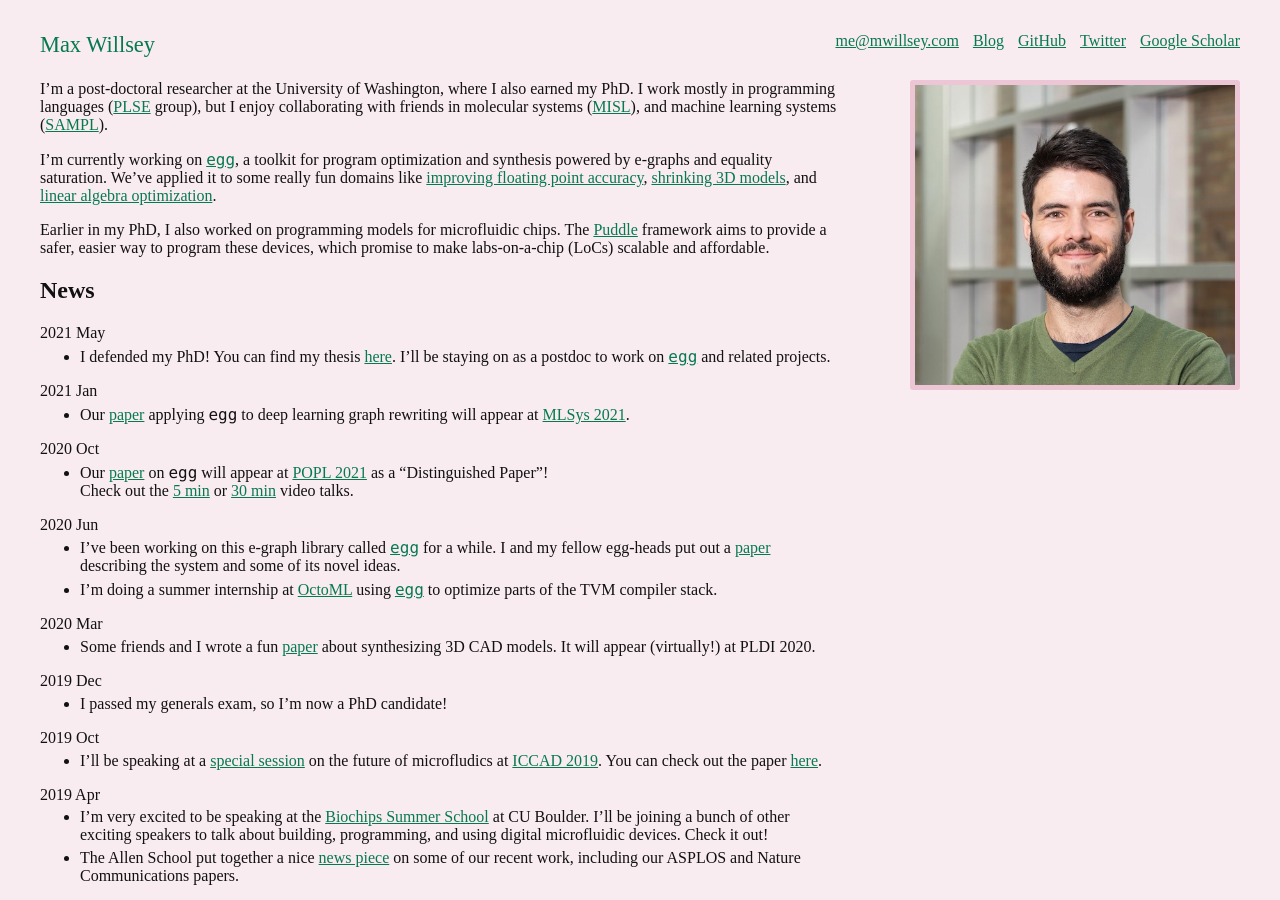
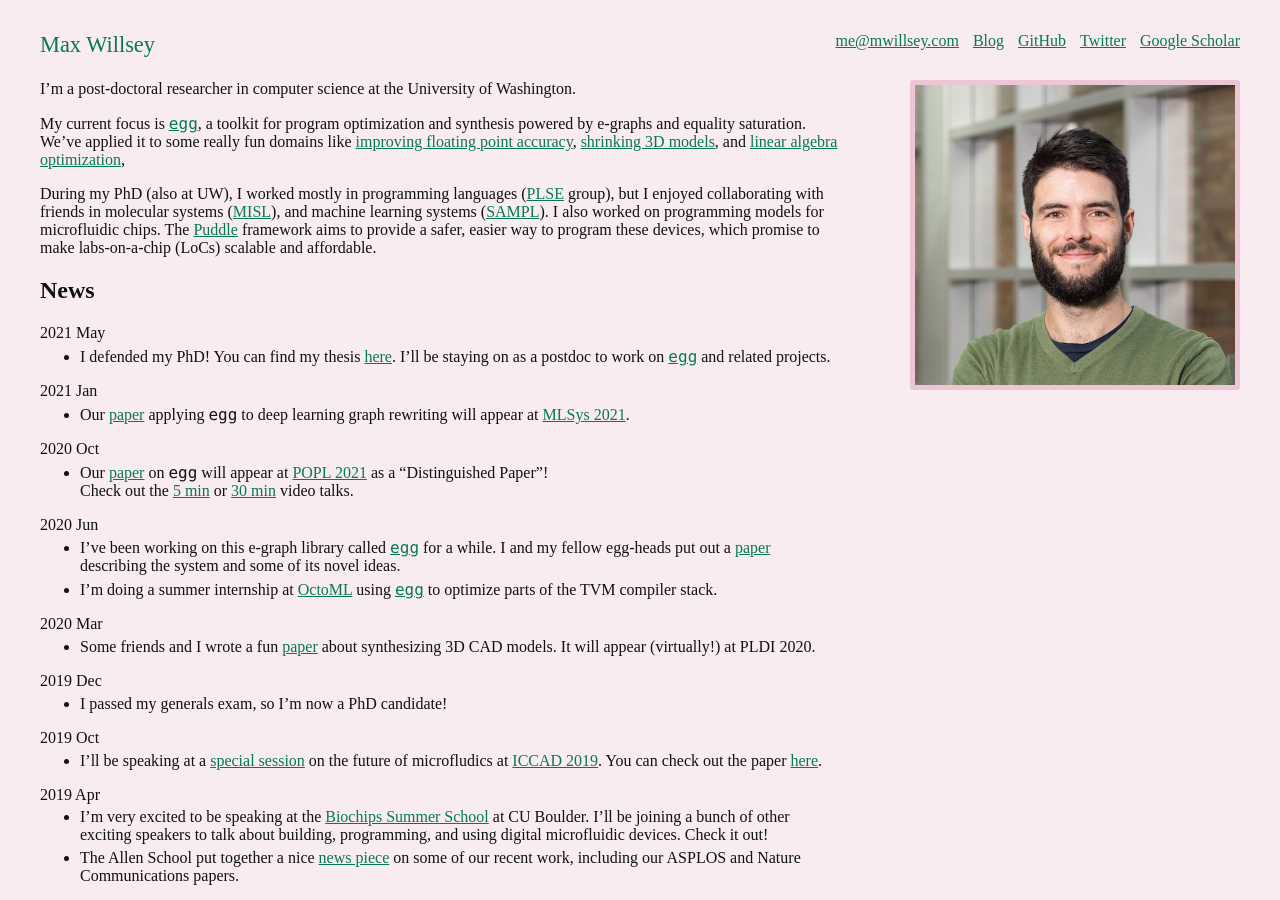
Before and after one commit to mwillsey/mwillsey.github.io, a Jekyll site: the page built from index.md, in a window 1280 px wide and 900 px high. Built offline with Jekyll 4.4.1, drawn with Linux system fonts in a browser that asks for light colours.

Commit message:
Refactor blurb

```diff
--- a/index.md
+++ b/index.md
@@ -6,22 +6,23 @@ layout: default
 
 <img id="max-photo" style="max-height: 300px" class="right" src="/assets/max.jpg">
 
-I'm a post-doctoral researcher at the University of Washington, where
- I also earned my PhD.
-I work mostly in programming languages ([PLSE] group),
-  but I enjoy collaborating with friends in
-  molecular systems ([MISL]),
-  and machine learning systems ([SAMPL]).
+I'm a post-doctoral researcher in computer science at the University of Washington.
 
-I'm currently working on [`egg`], a toolkit for program optimization and synthesis
+My current focus is [`egg`],
+a toolkit for program optimization and synthesis
 powered by e-graphs and equality saturation.
 We've applied it to some really fun domains like
   [improving floating point accuracy](https://herbie.uwplse.org),
   [shrinking 3D models](/papers/pldi-szalinski),
   and
-  [linear algebra optimization](https://arxiv.org/abs/2002.07951).
+  [linear algebra optimization](/papers/tensat),
 
-Earlier in my PhD, I also worked on programming models for microfluidic chips.
+During my PhD (also at UW),
+I worked mostly in programming languages ([PLSE] group),
+but I enjoyed collaborating with friends in
+molecular systems ([MISL]),
+and machine learning systems ([SAMPL]).
+I also worked on programming models for microfluidic chips.
 The [Puddle][] framework aims to provide a safer, easier
 way to program these devices, which promise to make labs-on-a-chip (LoCs)
 scalable and affordable.
```
